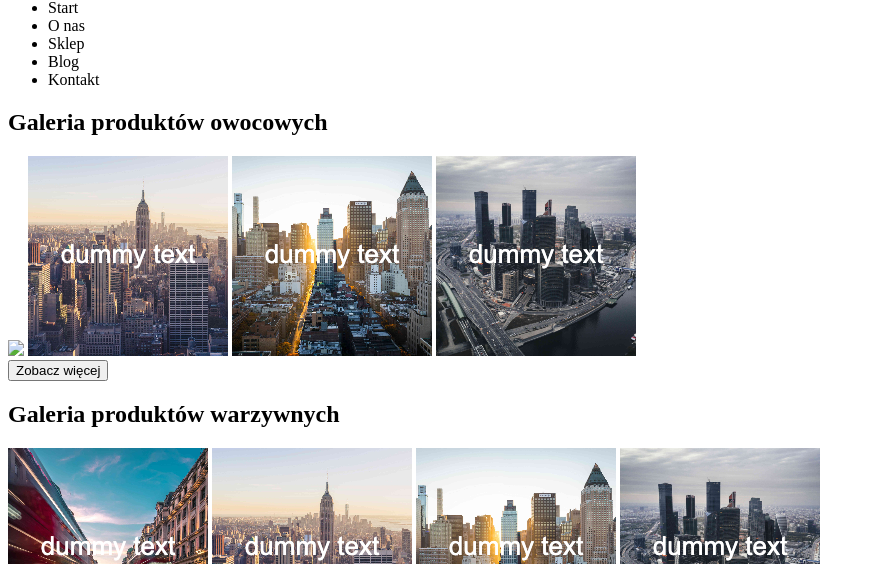
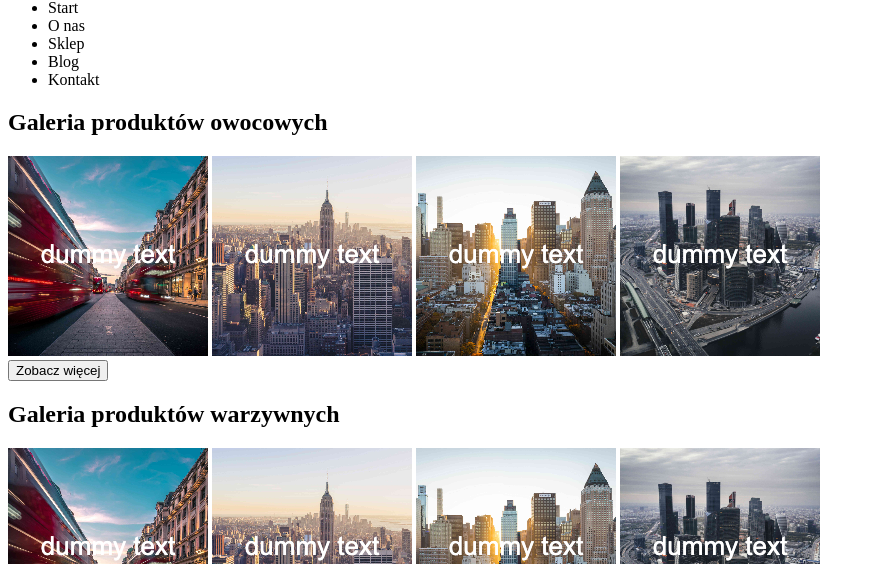
Before and after one commit to cychug/cychug.github.io, a plain HTML site: page index.html in a window 1280 px wide. Shown: the part 236-800 px from the top of the page, without its empty margins (0-875 px from the left). Drawn offline with Linux system fonts and the light colour scheme.

Commit message:
1 commit

```diff
--- a/index.html
+++ b/index.html
@@ -33,7 +33,7 @@
             <section class="fruits">
                 <h1>Galeria produktów owocowych</h1>
                 <div>
-                    <img src="/Strona2/img/art1.png"></img>
+                    <img src="/img/art1.png"></img>
                     <!-- <a href=""><img src="/Strona2/img/art1.png" alt="aa"></a> -->
                     <a href=""><img src="/img/art2.png" alt="bb"></a>
                     <a href=""><img src="/img/art3.png" alt="cc"></a>
```
